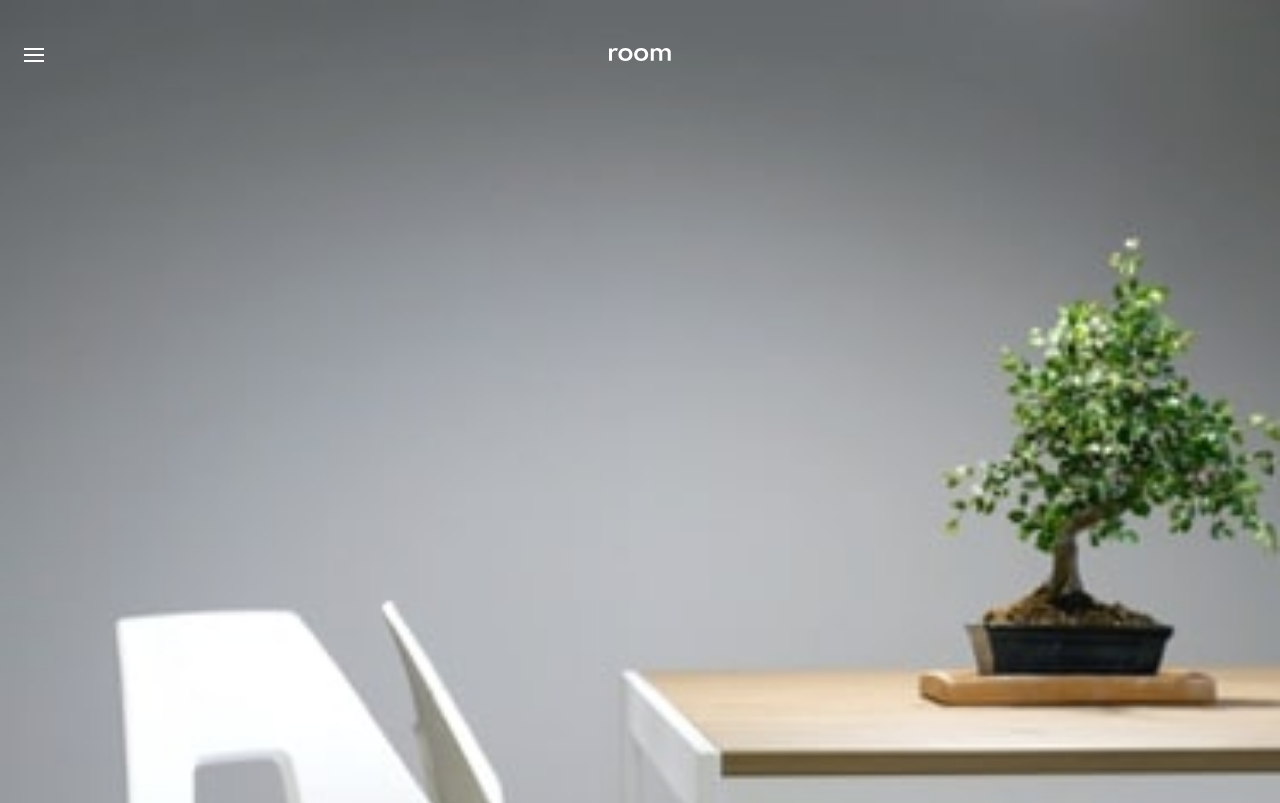
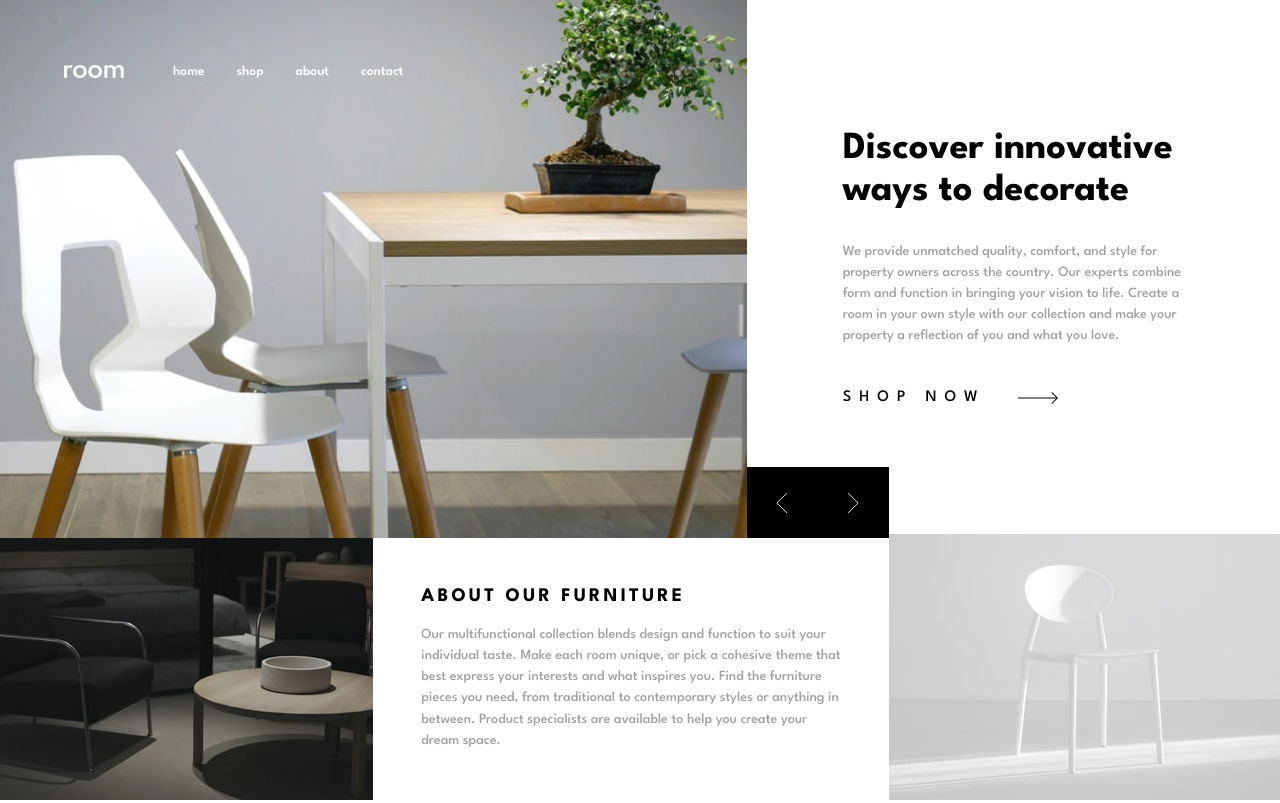
Before and after one commit to Jeda777/room-homepage, a website built with Vite: page index.html in a window 1280 px wide. Shown: the top 803 px of the page. Built offline with nearby package versions, Linux system fonts and the light colour scheme.

Commit message:
Desktop desgin ready

```diff
--- a/index.html
+++ b/index.html
@@ -22,6 +22,7 @@
 
     <main>
       <section id="hero">
+        <div class="hero-img">
           <div class="buttons">
             <button type="button" id="btn-prev-mobile">
               <img src="./assets/icon-angle-left.svg" alt="prev" />
@@ -32,48 +33,58 @@
           </div>
 
           <div class="slide slide--1">
-          <img src="./assets/mobile-image-hero-1.jpg" alt="hero img 1" id="hero-img--mobile" />
-          <img src="./assets/desktop-image-hero-1.jpg" alt="hero img 1" id="hero-img--desktop" />
+            <img src="./assets/mobile-image-hero-1.jpg" alt="hero img 1" class="hero-img--mobile" />
+            <img src="./assets/desktop-image-hero-1.jpg" alt="hero img 1" class="hero-img--desktop" />
           </div>
           <div class="slide slide--2">
-          <img src="./assets/mobile-image-hero-2.jpg" alt="hero img 2" id="hero-img--mobile" />
-          <img src="./assets/desktop-image-hero-2.jpg" alt="hero img 2" id="hero-img--desktop" />
+            <img src="./assets/mobile-image-hero-2.jpg" alt="hero img 2" class="hero-img--mobile" />
+            <img src="./assets/desktop-image-hero-2.jpg" alt="hero img 2" class="hero-img--desktop" />
           </div>
           <div class="slide slide--3">
-          <img src="./assets/mobile-image-hero-3.jpg" alt="hero img 3" id="hero-img--mobile" />
-          <img src="./assets/desktop-image-hero-3.jpg" alt="hero img 3" id="hero-img--desktop" />
+            <img src="./assets/mobile-image-hero-3.jpg" alt="hero img 3" class="hero-img--mobile" />
+            <img src="./assets/desktop-image-hero-3.jpg" alt="hero img 3" class="hero-img--desktop" />
           </div>
-      </section>
+        </div>
 
-      <section id="main">
+        <div class="hero-info">
           <div class="slides">
             <div class="slide slide--1">
               <h1>Discover innovative ways to decorate</h1>
               <p>
-              We provide unmatched quality, comfort, and style for property owners across the country. Our experts combine form and
-              function in bringing your vision to life. Create a room in your own style with our collection and make your property a
-              reflection of you and what you love.
+                We provide unmatched quality, comfort, and style for property owners across the country. Our experts combine form
+                and function in bringing your vision to life. Create a room in your own style with our collection and make your
+                property a reflection of you and what you love.
               </p>
             </div>
             <div class="slide slide--2">
               <h1>We are available all across the globe</h1>
               <p>
-              With stores all over the world, it's easy for you to find furniture for your home or place of business. Locally, we’re
-              in most major cities throughout the country. Find the branch nearest you using our store locator. Any questions? Don't
-              hesitate to contact us today.
+                With stores all over the world, it's easy for you to find furniture for your home or place of business. Locally,
+                we’re in most major cities throughout the country. Find the branch nearest you using our store locator. Any
+                questions? Don't hesitate to contact us today.
               </p>
             </div>
             <div class="slide slide--3">
               <h1>Manufactured with the best materials</h1>
               <p>
-              Our modern furniture store provide a high level of quality. Our company has invested in advanced technology to ensure
-              that every product is made as perfect and as consistent as possible. With three decades of experience in this
+                Our modern furniture store provide a high level of quality. Our company has invested in advanced technology to
+                ensure that every product is made as perfect and as consistent as possible. With three decades of experience in this
                 industry, we understand what customers want for their home and office.
               </p>
             </div>
           </div>
 
           <a>Shop now <img src="./assets/icon-arrow.svg" alt="arrow" /></a>
+
+          <div class="buttons">
+            <button type="button" id="btn-prev">
+              <img src="./assets/icon-angle-left.svg" alt="prev" />
+            </button>
+            <button type="button" id="btn-next">
+              <img src="./assets/icon-angle-right.svg" alt="next" />
+            </button>
+          </div>
+        </div>
       </section>
 
       <section id="about">
--- a/index.js
+++ b/index.js
@@ -50,3 +50,11 @@ btnNextMobile.addEventListener('click', () => {
   changeActiveSection('increase')
   updateSlides()
 })
+btnPrev.addEventListener('click', () => {
+  changeActiveSection('decrease')
+  updateSlides()
+})
+btnNext.addEventListener('click', () => {
+  changeActiveSection('increase')
+  updateSlides()
+})
--- a/index.scss
+++ b/index.scss
@@ -12,13 +12,13 @@ $VeryDarkGray: #454545;
 }
 
 body {
-  @apply min-h-screen;
+  @apply xl:h-screen;
 
   header {
-    @apply absolute flex w-full justify-center py-12 px-6;
+    @apply absolute flex w-full justify-center py-12 px-6 xl:items-center xl:justify-start xl:gap-[2vw] xl:p-16;
 
     button {
-      @apply absolute top-12 left-6 z-[2] h-[14px] w-5 bg-no-repeat;
+      @apply absolute top-12 left-6 z-[2] h-[14px] w-5 bg-no-repeat xl:hidden;
       background-image: url('./assets/icon-hamburger.svg') !important;
 
       &.active {
@@ -27,22 +27,29 @@ body {
     }
 
     img {
-      @apply z-[1];
+      @apply z-[1] xl:h-[1.05vw];
     }
 
     nav {
-      @apply absolute top-0 -left-full z-[1] flex h-full w-full items-center justify-end gap-8 bg-white px-6 transition-all duration-300;
+      @apply absolute top-0 -left-full z-[1] flex h-full w-full items-center justify-end gap-8 bg-white px-6 transition-all
+      duration-300 xl:static xl:justify-start xl:bg-transparent;
       &.active {
         @apply left-0;
       }
 
       a {
-        @apply text-base font-bold lowercase;
+        @apply relative cursor-pointer text-sm text-[1.05vw] font-bold lowercase leading-4 transition-all duration-300
+        after:absolute after:left-1/2 after:-bottom-2 after:h-[3px] after:w-[70%] after:-translate-x-1/2 after:scale-x-0
+        after:rounded after:bg-white after:transition-all after:duration-300 hover:after:scale-x-100 xl:font-semibold
+        xl:text-white;
       }
     }
   }
 
   main {
+    @apply xl:grid xl:h-screen;
+    grid-template-rows: calc(534 / 800 * 100%) calc(266 / 800 * 100%);
+
     .slide {
       @apply w-full shrink-0;
 
@@ -60,10 +67,14 @@ body {
     }
 
     #hero {
+      @apply xl:grid;
+      grid-template-columns: calc(840 / 1440 * 100%) calc(600 / 1440 * 100%);
+
+      .hero-img {
         @apply relative flex w-full overflow-hidden;
 
         .buttons {
-        @apply absolute bottom-0 right-0 flex;
+          @apply absolute bottom-0 right-0 flex xl:hidden;
 
           button {
             @apply flex h-14 w-14 items-center justify-center bg-black;
@@ -75,53 +86,73 @@ body {
         }
 
         .slide {
-        #hero-img--mobile {
-          @apply w-full;
+          .hero-img--mobile {
+            @apply w-full xl:hidden;
           }
-        #hero-img--desktop {
-          @apply hidden;
+          .hero-img--desktop {
+            @apply hidden h-full w-full object-cover xl:block;
           }
         }
       }
 
-    #main {
+      .hero-info {
+        @apply relative max-w-full;
         .slides {
           @apply flex w-full overflow-hidden;
 
           .slide {
-          @apply py-20 px-8 pb-4;
+            @apply px-8 pt-20 pb-4 xl:px-24 xl:pt-32 xl:pb-[1.5vw];
 
             h1 {
-            @apply mb-3 text-4xl font-bold;
+              @apply mb-3 text-4xl font-bold xl:mb-[2.2vw] xl:text-[3vw] xl:leading-[3.3vw];
             }
 
             p {
-            @apply text-[15px] text-DarkGray;
+              @apply text-[15px] text-DarkGray xl:text-[1.1vw];
             }
           }
         }
 
         a {
-        @apply ml-8 mb-20 flex items-center gap-8 uppercase tracking-[.5rem];
-      }
+          @apply ml-8 mb-20 flex cursor-pointer items-center gap-8 uppercase tracking-[.5rem] transition-all duration-300 hover:opacity-50
+          xl:ml-24 xl:mb-32 xl:text-[1.25vw];
         }
 
-    #about {
+        .buttons {
+          @apply bottom-0 left-0 hidden xl:absolute xl:flex;
+          width: calc(160 / 600 * 100%);
+
+          button {
+            @apply flex aspect-square w-1/2 items-center justify-center bg-black transition-all duration-300 hover:bg-opacity-70;
+
             img {
-        @apply w-full;
-      }
-
-      .about-text {
-        @apply px-8 py-[52px];
-
-        h2 {
-          @apply mb-3 text-base font-bold uppercase tracking-[.2rem];
-        }
-
-        p {
-          @apply text-[15px] text-DarkGray;
+              height: calc(1 / 3.5 * 100%);
             }
           }
         }
       }
     }
+
+    #about {
+      @apply max-h-full xl:grid;
+      grid-template-columns: calc(420 / 1440 * 100%) calc(580 / 1440 * 100%) calc(440 / 1440 * 100%);
+
+      img {
+        @apply h-full w-full object-cover;
+        max-height: calc(266 / 800 * 100vh);
+      }
+
+      .about-text {
+        @apply flex-col justify-center px-8 py-[52px] xl:flex xl:px-12 xl:py-0;
+
+        h2 {
+          @apply mb-3 font-bold uppercase tracking-[.2rem] xl:text-[1.5vw];
+        }
+
+        p {
+          @apply text-[15px] text-DarkGray xl:text-[1.1vw];
+        }
+      }
+    }
+  }
+}
```
Lines whose indentation alone changed are shown as unchanged.
